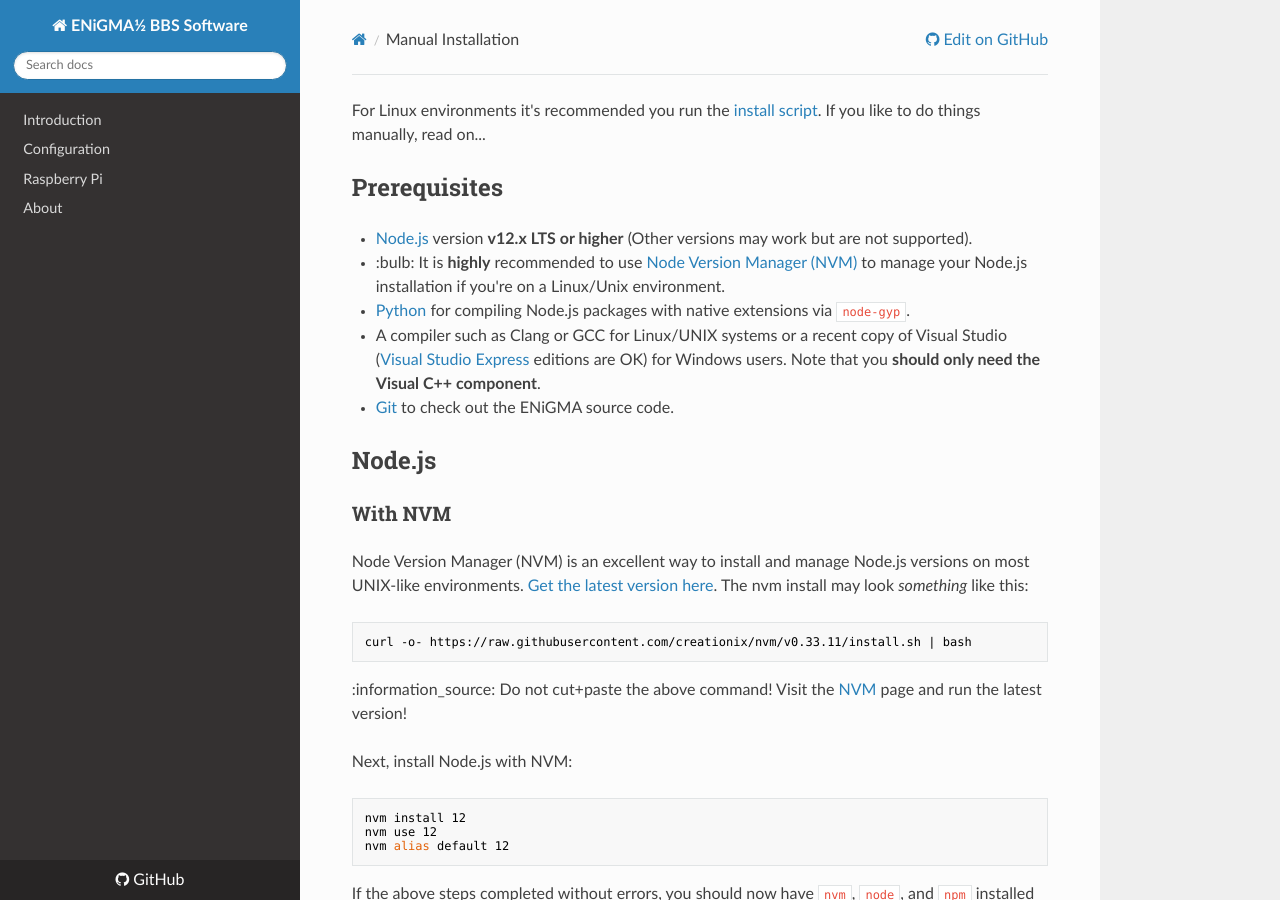
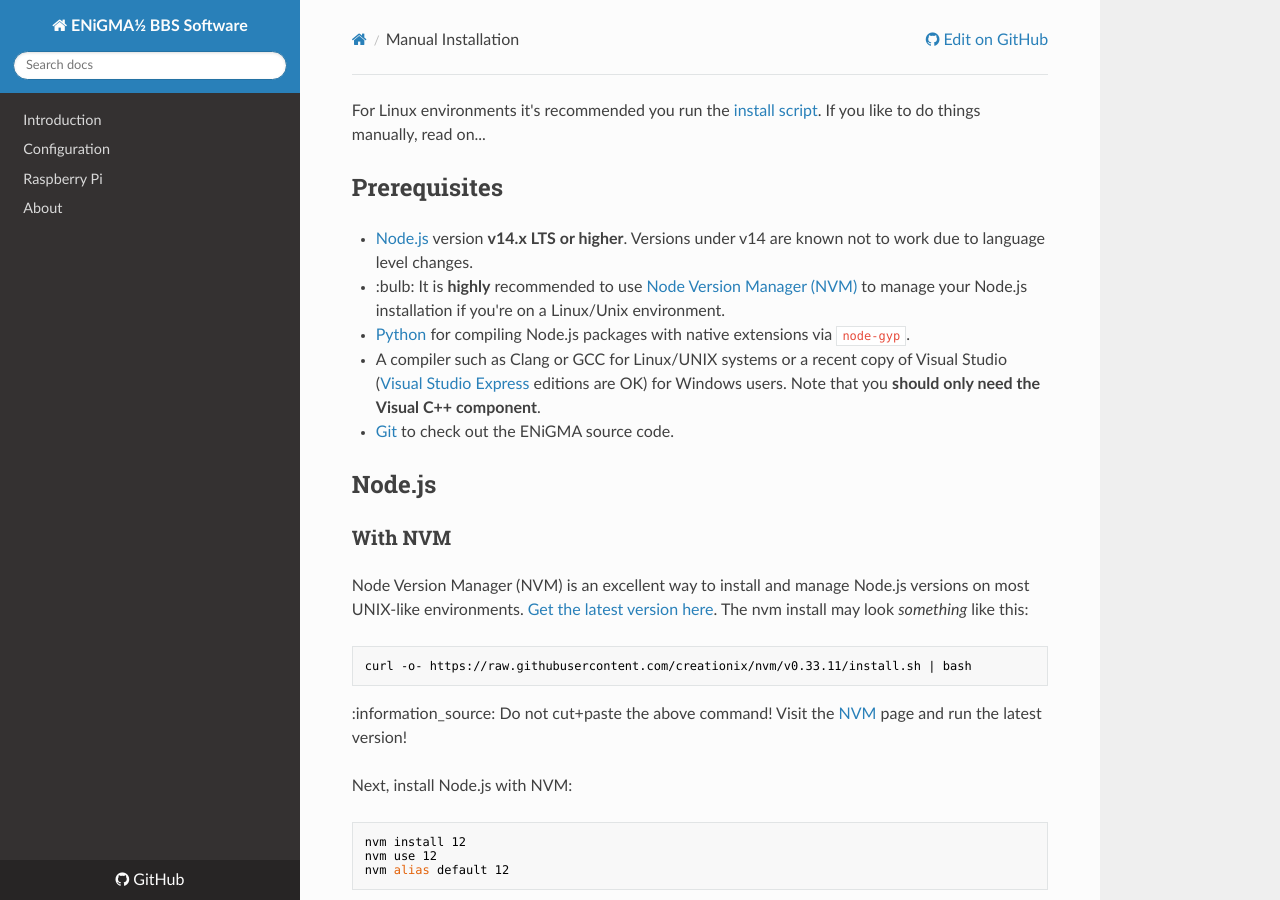
Before and after one commit to NuSkooler/enigma-bbs, an MkDocs documentation site: the page built from docs/_docs/installation/manual.md, in a window 1280 px wide and 900 px high. Built offline with MkDocs 1.6.1, drawn with Linux system fonts in a browser that asks for light colours; nearby versions of some CDN libraries; old or Windows-style settings are respelled for this version of MkDocs.

Commit message:
Updated documentation for Node v14

```diff
--- a/docs/_docs/installation/manual.md
+++ b/docs/_docs/installation/manual.md
@@ -6,7 +6,7 @@ For Linux environments it's recommended you run the [install script](install-scr
 do things manually, read on...
 
 ## Prerequisites
-* [Node.js](https://nodejs.org/) version **v12.x LTS or higher** (Other versions may work but are not supported).
+* [Node.js](https://nodejs.org/) version **v14.x LTS or higher**. Versions under v14 are known not to work due to language level changes.
   * :bulb: It is **highly** recommended to use [Node Version Manager (NVM)](https://github.com/creationix/nvm) to manage your Node.js installation if you're on a Linux/Unix environment.
 
 * [Python](https://www.python.org/downloads/) for compiling Node.js packages with native extensions via `node-gyp`.
```
